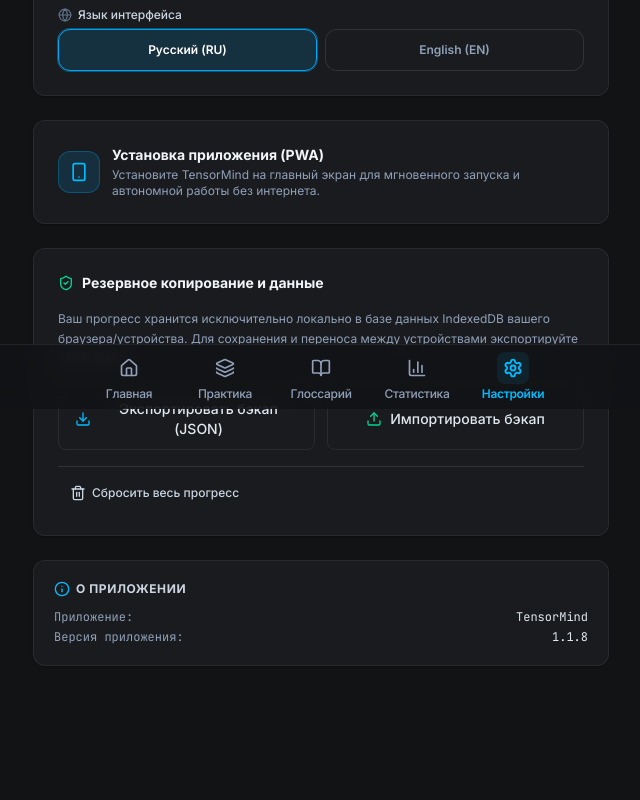
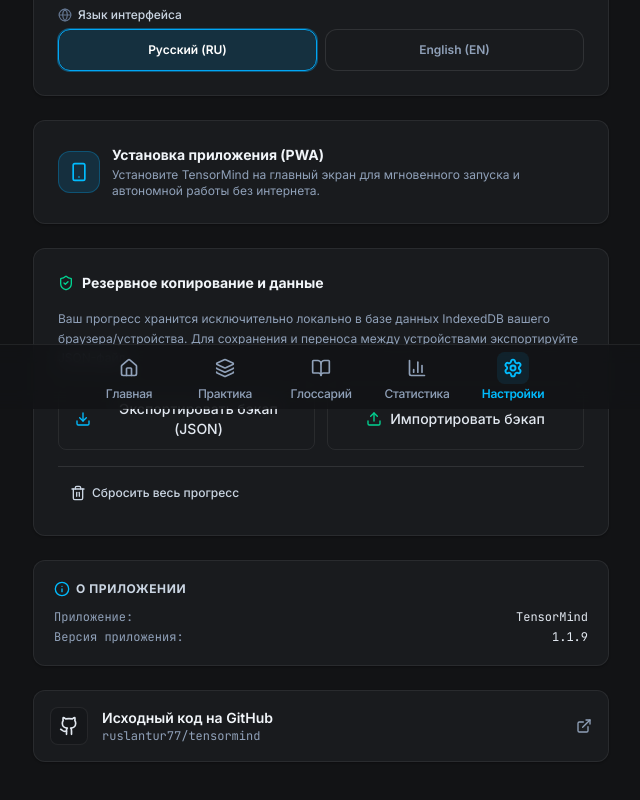
Before and after one commit to ruslantur77/tensormind, a React (Vite) app: page /#/settings in a window 1280 px wide. Shown: the part 391-1191 px from the top of the page, without its empty margins (319-959 px from the left). Built offline with nearby package versions, Linux system fonts and the light colour scheme; what @capacitor/core, ts-fsrs would draw is missing.

Commit message:
Add GitHub repository link to settings

```diff
--- a/src/pages/settings/SettingsPage.tsx
+++ b/src/pages/settings/SettingsPage.tsx
@@ -15,6 +15,8 @@ import {
   CheckCircle2,
   Info,
   Smartphone,
+  Github,
+  ExternalLink,
 } from 'lucide-react';
 import { GlassPanel } from '@/shared/ui/GlassPanel';
 import { Button } from '@/shared/ui/Button';
@@ -25,7 +27,7 @@ import { profileRepository } from '@/entities/profile/model/repository';
 import { backupManager } from '@/features/backup/model/backupManager';
 import { contentRegistry } from '@/shared/content';
 import { db } from '@/shared/lib/db';
-import { APP_NAME, APP_VERSION } from '@/shared/config';
+import { APP_NAME, APP_VERSION, GITHUB_URL } from '@/shared/config';
 import { platform } from '@/shared/lib/platform';
 import { applyTheme } from '@/shared/lib/theme';
 
@@ -420,6 +422,29 @@ export const SettingsPage: React.FC = () => {
         </div>
       </GlassPanel>
 
+      {/* GitHub Link */}
+      <a
+        href={GITHUB_URL}
+        target="_blank"
+        rel="noopener noreferrer"
+        className="group block focus:outline-none"
+      >
+        <GlassPanel className="p-4 flex items-center gap-3.5 transition-colors group-hover:border-sky-500/30 group-focus-visible:ring-2 group-focus-visible:ring-sky-500/50">
+          <div className="p-2 rounded-lg aero-inset text-slate-700 dark:text-slate-200 shrink-0">
+            <Github className="w-5 h-5" />
+          </div>
+          <div className="flex-1 min-w-0">
+            <div className="text-sm font-semibold text-slate-900 dark:text-slate-100">
+              {t('settings.github_title')}
+            </div>
+            <div className="text-xs text-slate-500 dark:text-slate-400 font-mono truncate">
+              {t('settings.github_subtitle')}
+            </div>
+          </div>
+          <ExternalLink className="w-4 h-4 text-slate-400 group-hover:text-sky-500 transition-colors shrink-0" />
+        </GlassPanel>
+      </a>
+
       {/* Import Choice Modal */}
       <Modal
         isOpen={showReplaceModal}
--- a/src/shared/config/index.ts
+++ b/src/shared/config/index.ts
@@ -3,7 +3,8 @@
  */
 
 export const APP_NAME = 'TensorMind';
-export const APP_VERSION = '1.1.8';
+export const APP_VERSION = '1.1.9';
+export const GITHUB_URL = 'https://github.com/ruslantur77/tensormind';
 export const SCHEMA_VERSION = 1;
 export const CONTENT_VERSION = '1.0.0';
 
--- a/src/shared/lib/i18n/index.ts
+++ b/src/shared/lib/i18n/index.ts
@@ -166,6 +166,8 @@ export const resources = {
         about_section: 'О приложении',
         app_name: 'TensorMind',
         app_version: 'Версия приложения: {{ver}}',
+        github_title: 'Исходный код на GitHub',
+        github_subtitle: 'ruslantur77/tensormind',
         backup_success: 'Бэкап успешно экспортирован!',
         import_success: 'Прогресс успешно импортирован!',
         import_error: 'Ошибка импорта файла: {{error}}',
@@ -336,6 +338,8 @@ export const resources = {
         about_section: 'About',
         app_name: 'TensorMind',
         app_version: 'App Version: {{ver}}',
+        github_title: 'Source code on GitHub',
+        github_subtitle: 'ruslantur77/tensormind',
         backup_success: 'Backup exported successfully!',
         import_success: 'Progress imported successfully!',
         import_error: 'Failed to import backup: {{error}}',
```
